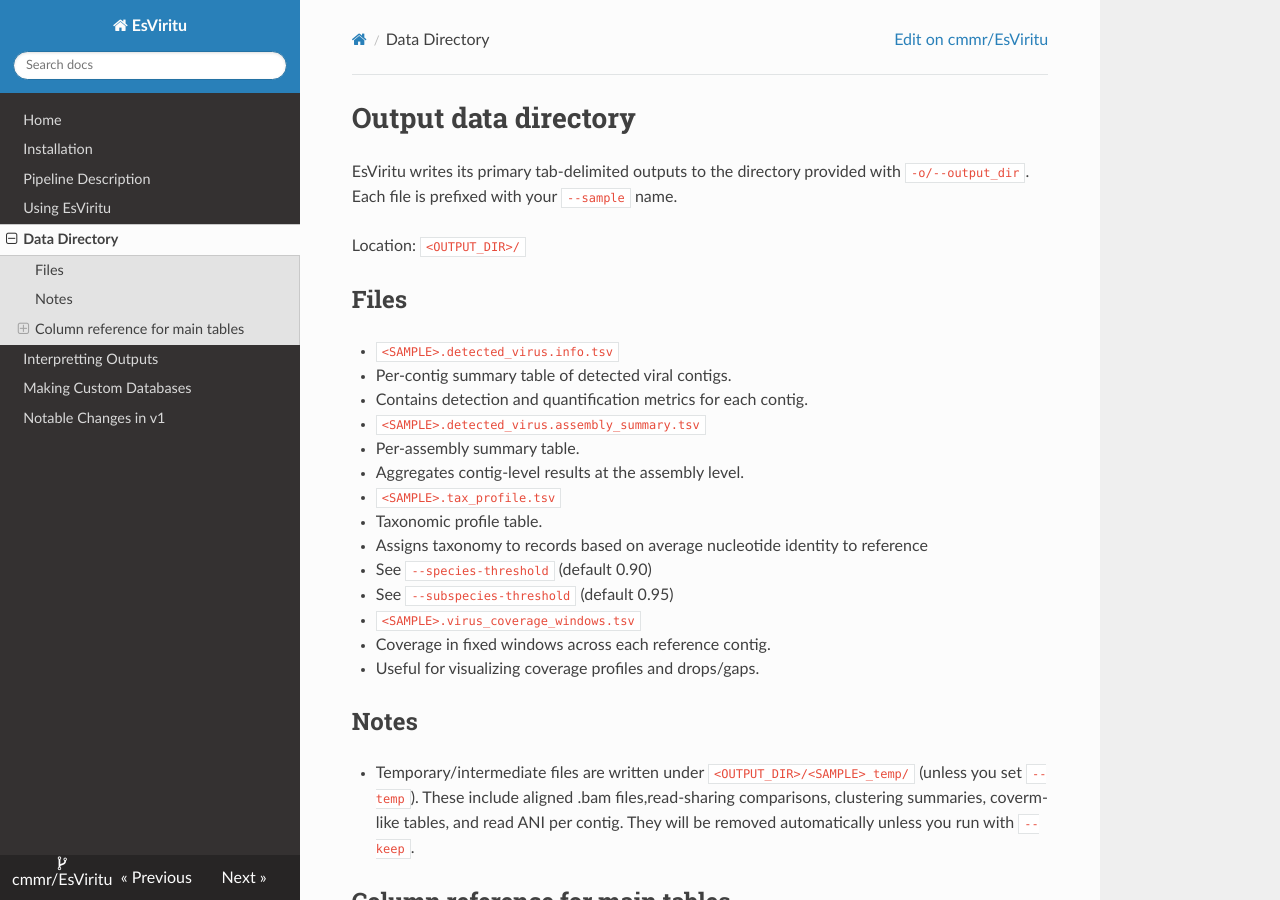
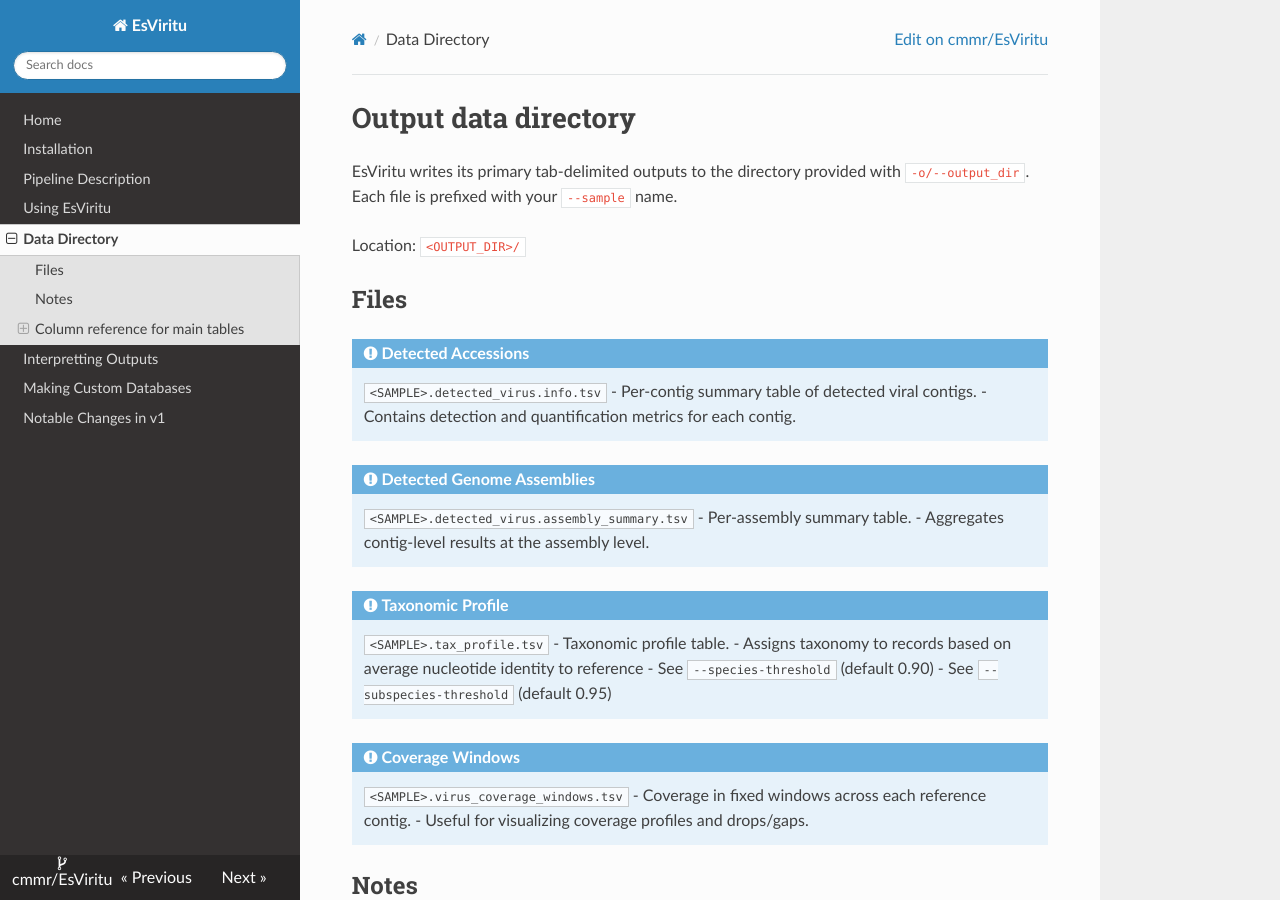
Before and after one commit to cmmr/EsViritu, an MkDocs documentation site: the page built from docs/data-directory.md, in a window 1280 px wide and 900 px high. Built offline with MkDocs 1.6.1, drawn with Linux system fonts in a browser that asks for light colours; nearby versions of some CDN libraries.

Commit message:
fix: rare no primary reads issue. reformat data-directory page.

```diff
--- a/docs/data-directory.md
+++ b/docs/data-directory.md
@@ -7,23 +7,27 @@ Location: `<OUTPUT_DIR>/`
 
 ## Files
 
-- `<SAMPLE>.detected_virus.info.tsv`
-  - Per-contig summary table of detected viral contigs.
-  - Contains detection and quantification metrics for each contig.
+!!! info "Detected Accessions"
+    `<SAMPLE>.detected_virus.info.tsv`
+    - Per-contig summary table of detected viral contigs.
+    - Contains detection and quantification metrics for each contig.
 
-- `<SAMPLE>.detected_virus.assembly_summary.tsv`
-  - Per-assembly summary table.
-  - Aggregates contig-level results at the assembly level.
+!!! info "Detected Genome Assemblies"
+    `<SAMPLE>.detected_virus.assembly_summary.tsv`
+    - Per-assembly summary table.
+    - Aggregates contig-level results at the assembly level.
 
-- `<SAMPLE>.tax_profile.tsv`
-  - Taxonomic profile table.
-  - Assigns taxonomy to records based on average nucleotide identity to reference
-  - See `--species-threshold` (default 0.90)
-  - See `--subspecies-threshold` (default 0.95)
+!!! info "Taxonomic Profile"
+    `<SAMPLE>.tax_profile.tsv`
+    - Taxonomic profile table.
+    - Assigns taxonomy to records based on average nucleotide identity to reference
+    - See `--species-threshold` (default 0.90)
+    - See `--subspecies-threshold` (default 0.95)
 
-- `<SAMPLE>.virus_coverage_windows.tsv`
-  - Coverage in fixed windows across each reference contig.
-  - Useful for visualizing coverage profiles and drops/gaps.
+!!! info "Coverage Windows"
+    `<SAMPLE>.virus_coverage_windows.tsv`
+    - Coverage in fixed windows across each reference contig.
+    - Useful for visualizing coverage profiles and drops/gaps.
 
 ## Notes
 - Temporary/intermediate files are written under `<OUTPUT_DIR>/<SAMPLE>_temp/` (unless you set `--temp`).
```
Also changed, not shown: 2 other files.
